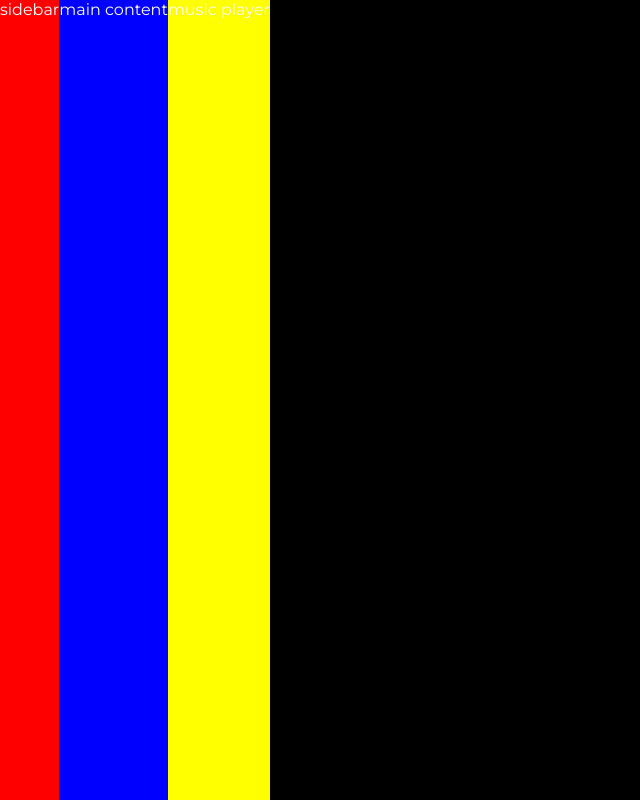
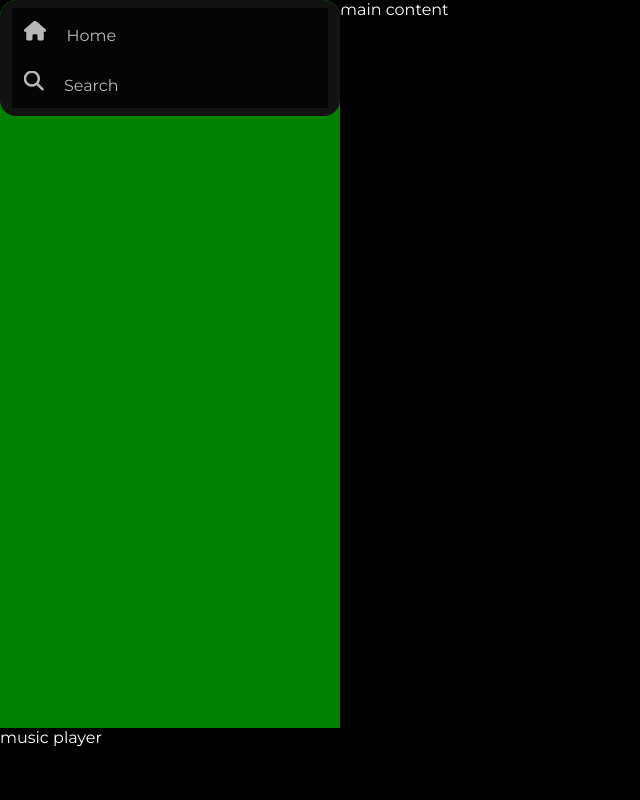
Before and after one commit to Raisha58/Clone-Spotify, a plain HTML site: page index.html in a window 1280 px wide. Shown: the whole page, without its empty margins (0-640 px from the left). Drawn offline with Linux system fonts and the light colour scheme.

Commit message:
Nav-option updated

```diff
--- a/index.html
+++ b/index.html
@@ -22,7 +22,17 @@
   </head>
   <body>
     <div class="main">
-      <div class="sidebar">sidebar</div>
+      <div class="sidebar">
+        <div class="nav">
+          <div class="nav-options" ">
+            <i class="fa-solid fa-house"></i> <a href="#">Home</a>
+          </div>
+          <div class="nav-options">
+            <i class="fa-solid fa-magnifying-glass"></i> <a href="#">Search</a>
+          </div>
+        </div>
+        <div class="library"></div>
+      </div>
       <div class="main-content">main content</div>
       <div class="music-player">music player</div>
     </div>
--- a/style.css
+++ b/style.css
@@ -13,13 +13,55 @@
 }
 
 .sidebar {
-  background-color: red;
+  background-color: green;
+  width: 340px;
+  border-radius: 1rem; /*16px*/
 }
 
 .main-content {
-  background-color: blue;
+  background-color: #000;
+  flex: 1;
+  /* Flex vaneko aru le mageko jati aru lai deu baki sabai malai deu */
+  border-radius: 1rem; /*16px*/
+  overflow: auto;
 }
 
 .music-player {
-  background-color: yellow;
+  background-color: black;
+  position: fixed;
+  bottom: 0;
+  width: 100%;
+  height: 72px;
 }
+
+a {
+  text-decoration: none;
+  color: #fff;
+}
+.nav {
+  background-color: #121212;
+  border-radius: 1rem;
+  display: flex;
+  flex-direction: column;
+  justify-content: center;
+  height: 100px;
+  padding: 0.5rem 0.75rem;
+}
+
+.nav-options {
+  line-height: 2.5rem;
+  opacity: 0.7;
+  padding: 0.5rem 0.73rem;
+}
+
+.nav-options:hover {
+  opacity: 1;
+}
+.nav-options i {
+  font-size: 1.25rem;
+}
+
+.nav-options a {
+  font-size: 1rem;
+  margin-left: 1rem;
+}
```
